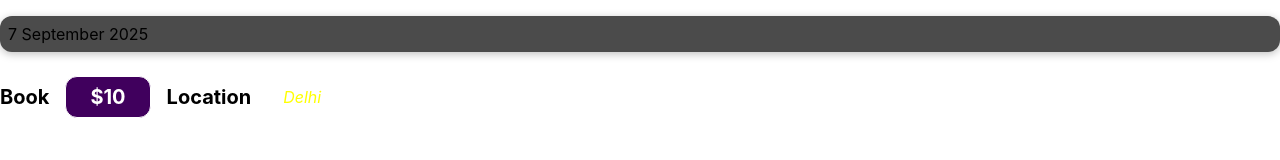
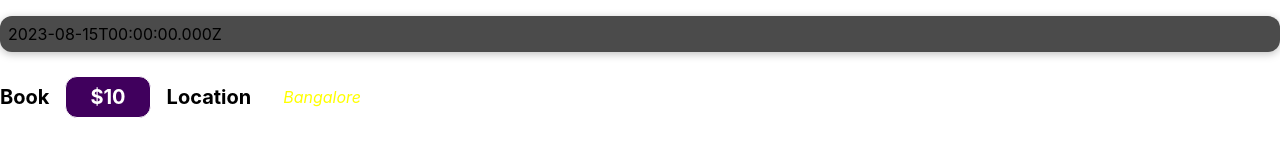
Before and after one commit to IqraMomin/ExpenseTrackerWithReact, a React (Create React App) app: page / in a window 1280 px wide. Shown: the top 160 px of the page. Built offline with nearby package versions, Linux system fonts and the light colour scheme.

Commit message:
JavascriptInJSX

```diff
--- a/src/components/ExpenseItem.js
+++ b/src/components/ExpenseItem.js
@@ -1,14 +1,18 @@
 import './ExpenseItem.css';
 
 function ExpenseItem(){
+    const expenseDate = new Date(2023,7,15).toISOString();
+    const expenseTitle = "Book";
+    const expensePrice = "10";
+    const expenseLocation = "Bangalore";
     return(
         <div>
-            <div className='expense-item'>7 September 2025</div>
+            <div className='expense-item'>{expenseDate}</div>
             <div className='expense-item__description'>
-                <h2>Book</h2>
-                <div className='expense-item__price'>$10</div>
+                <h2>{expenseTitle}</h2>
+                <div className='expense-item__price'>${expensePrice}</div>
                 <h2>Location</h2>
-                <div className='expense-item__location'>Delhi</div>
+                <div className='expense-item__location'>{expenseLocation}</div>
             </div>
         </div>
     )
```
